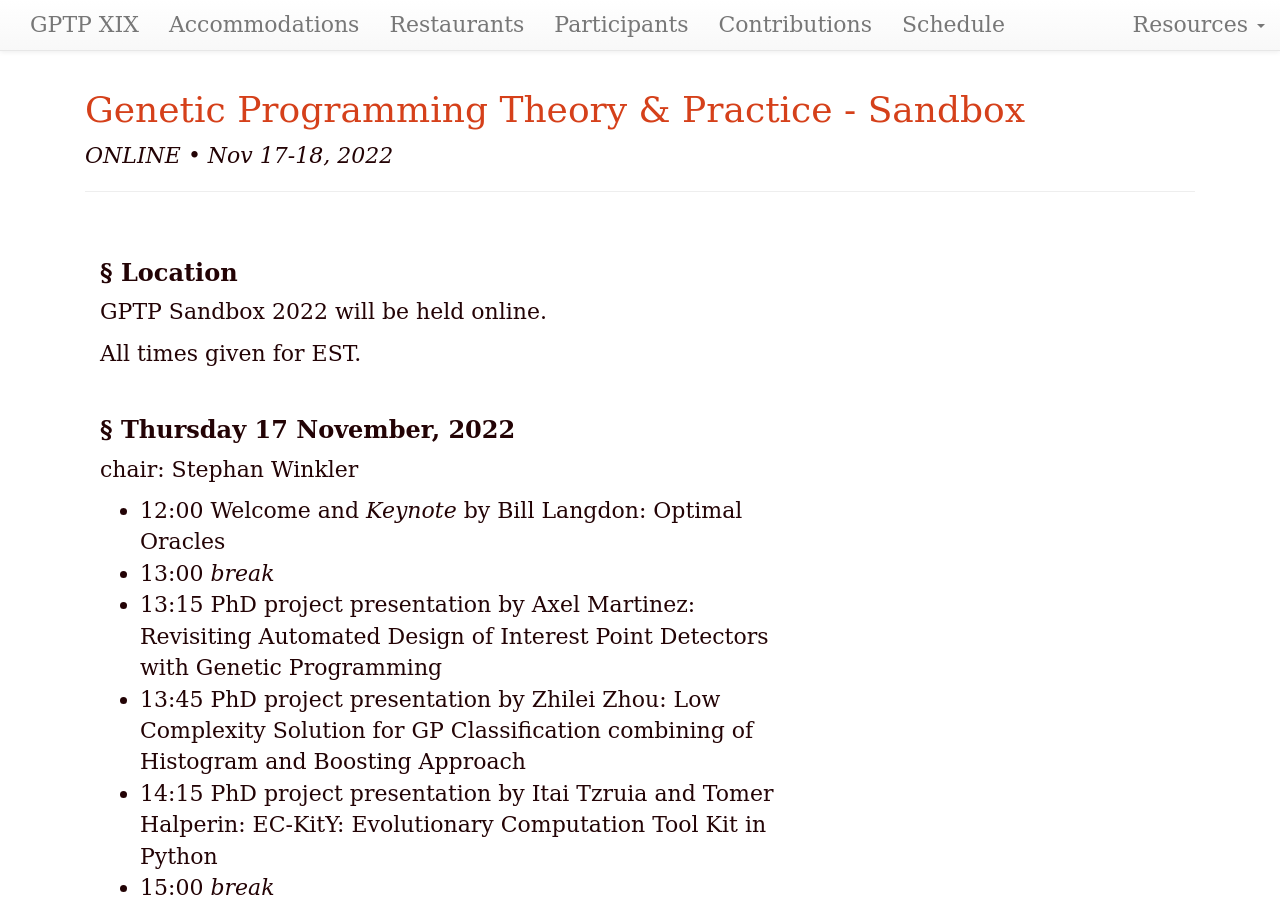
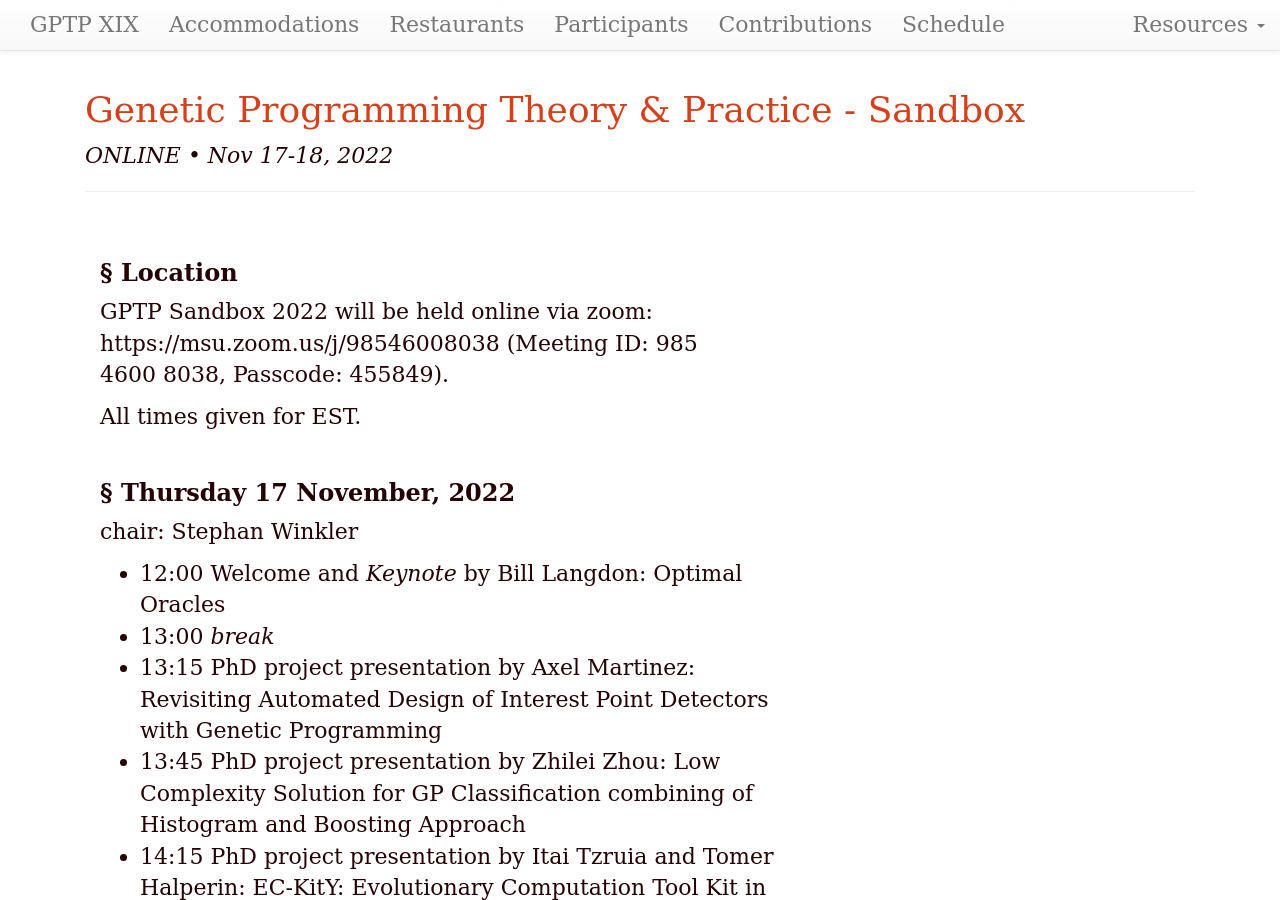
Before and after one commit to GPTP-workshop/gptp-workshop.github.io, a Jekyll site: the page built from schedule.md, in a window 1280 px wide and 900 px high. Built offline with Jekyll 4.4.1, drawn with Linux system fonts in a browser that asks for light colours; our own code applies the rules of GitHub Pages for plain Markdown files.

Commit message:
Update schedule.md

```diff
--- a/schedule.md
+++ b/schedule.md
@@ -6,7 +6,7 @@ dates: "Nov 17-18, 2022"
 ---
 
 ### Location
-GPTP Sandbox 2022 will be held online.
+GPTP Sandbox 2022 will be held online via zoom: https://msu.zoom.us/j/98546008038 (Meeting ID: 985 4600 8038, Passcode: 455849).
 
 All times given for EST.
 
```
